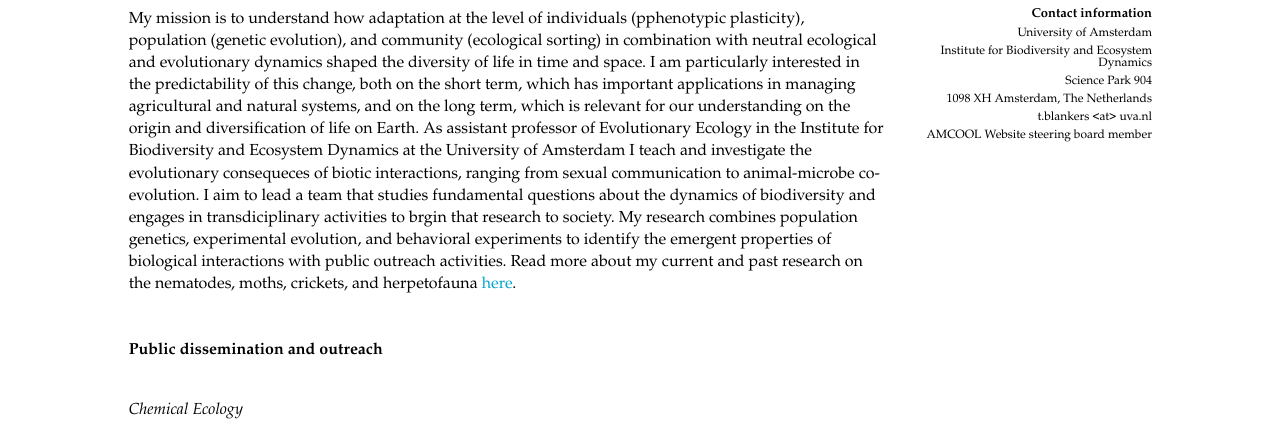
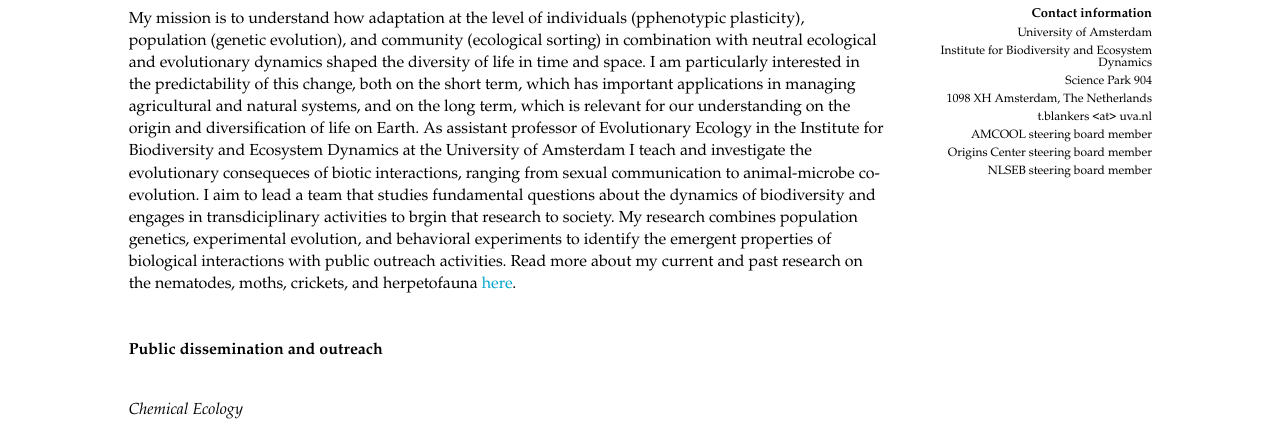
Before and after one commit to thomasblankers/thomasblankers.github.io, a plain HTML site: page index.html in a window 1280 px wide. Shown: the part 369-800 px from the top of the page. Drawn offline with nearby package versions, Linux system fonts and the light colour scheme.

Commit message:
update links

```diff
--- a/index.html
+++ b/index.html
@@ -23,7 +23,9 @@
       <p>Science Park 904</p>
       <p>1098 XH Amsterdam, The Netherlands</p>
       <p><a>t.blankers &lt;at&gt; uva.nl</a></p>
-      <p>AMCOOL <a href="https://www.amcool.nl/" target="_blank">Website</a> steering board member</p>
+      <p><a href="https://www.amcool.nl" target="_blank">AMCOOL</a> steering board member</p>
+      <p><a href="https://www.originscenter.nlnlseb" target="_blank">Origins Center</a> steering board member</p>
+      <p><a href="https://www.nlseb.nl" target="_blank">NLSEB</a> steering board member</p>
 </div>
     <div class="socialmedia">
     <br>
```
